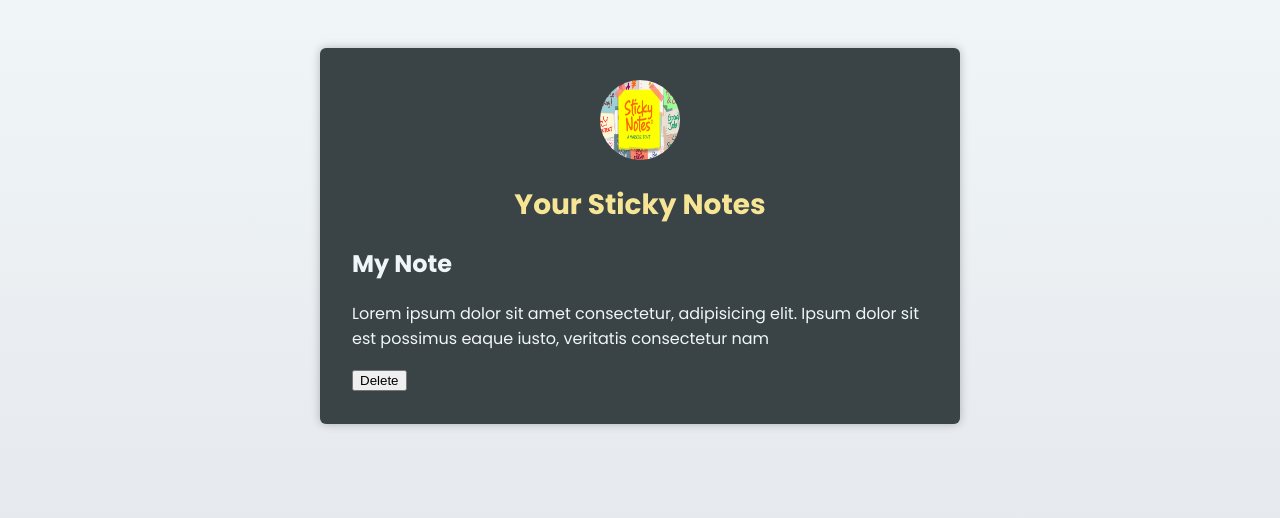
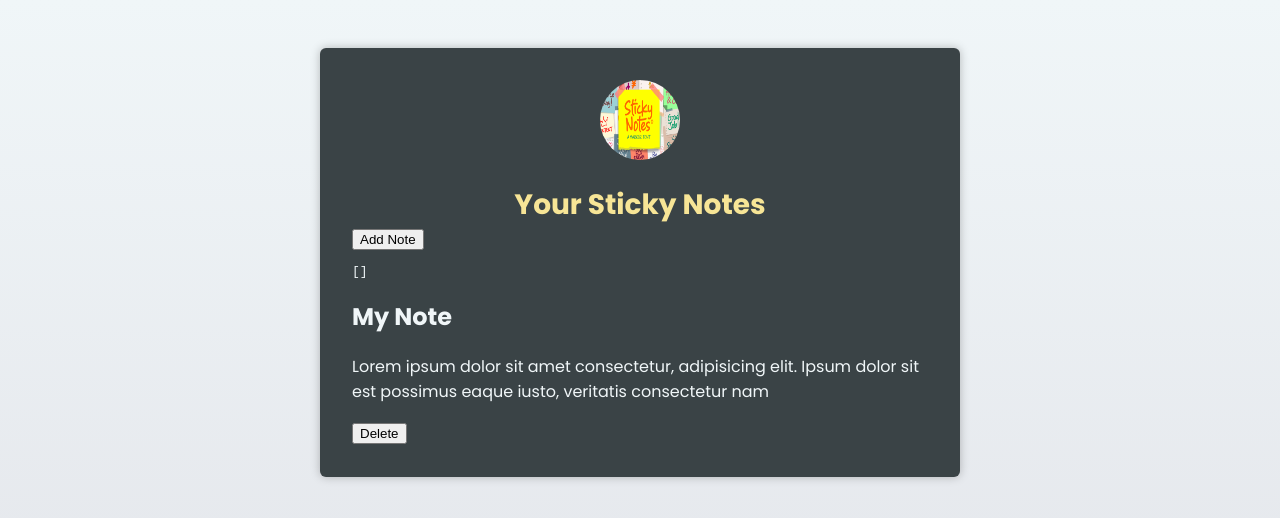
Before and after one commit to alonzojoe/sticky-notes-ts, a React (Vite) app: page / in a window 1280 px wide. Shown: the top 518 px of the page. Built offline with nearby package versions, Linux system fonts and the light colour scheme.

Commit message:
feat: add useState with ts and a function that add a note

```diff
--- a/src/App.tsx
+++ b/src/App.tsx
@@ -1,13 +1,35 @@
+import React, { useState } from "react";
 import StickyNote from "./components/StickyNote";
 import Header from "./components/Header";
 import StickyNoteImg from "./assets/sticky.png";
 
+type Note = {
+  id: number;
+  title: string;
+  description: string;
+};
+
 function App() {
+  const [notes, setNotes] = useState<Note[]>([]);
+
+  const handleFormSubmit = () => {
+    setNotes((prevNotes) => {
+      const newNote = {
+        id: Date.now(),
+        title: "New Note",
+        description: "This is a new note",
+      };
+      return [newNote, ...prevNotes];
+    });
+  };
+
   return (
     <main>
       <Header image={{ src: StickyNoteImg, alt: "A list of notes" }}>
         <h1>Your Sticky Notes</h1>
       </Header>
+      <button onClick={handleFormSubmit}>Add Note</button>
+      <pre>{JSON.stringify(notes)}</pre>
       <StickyNote
         title="My Note"
         description="Lorem ipsum dolor sit amet consectetur, adipisicing elit. Ipsum dolor sit est possimus eaque iusto, veritatis consectetur nam "
```
